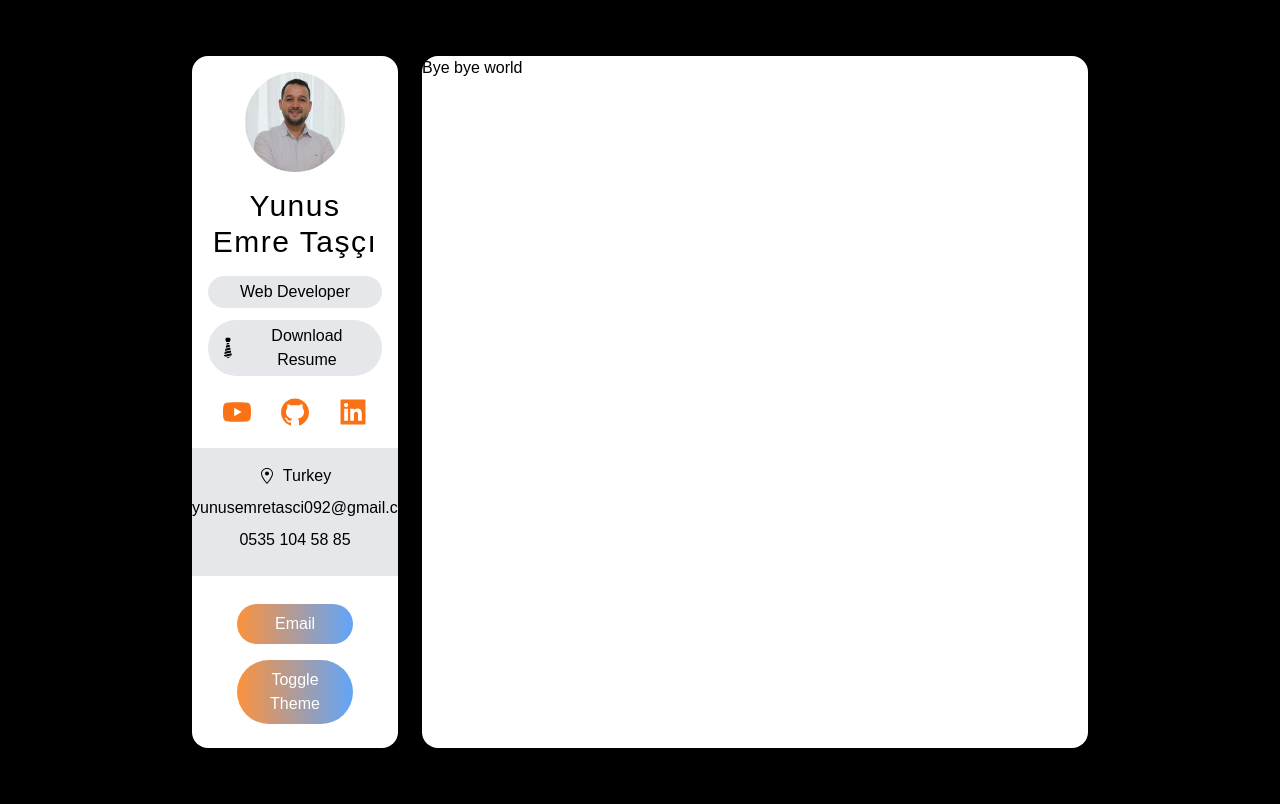
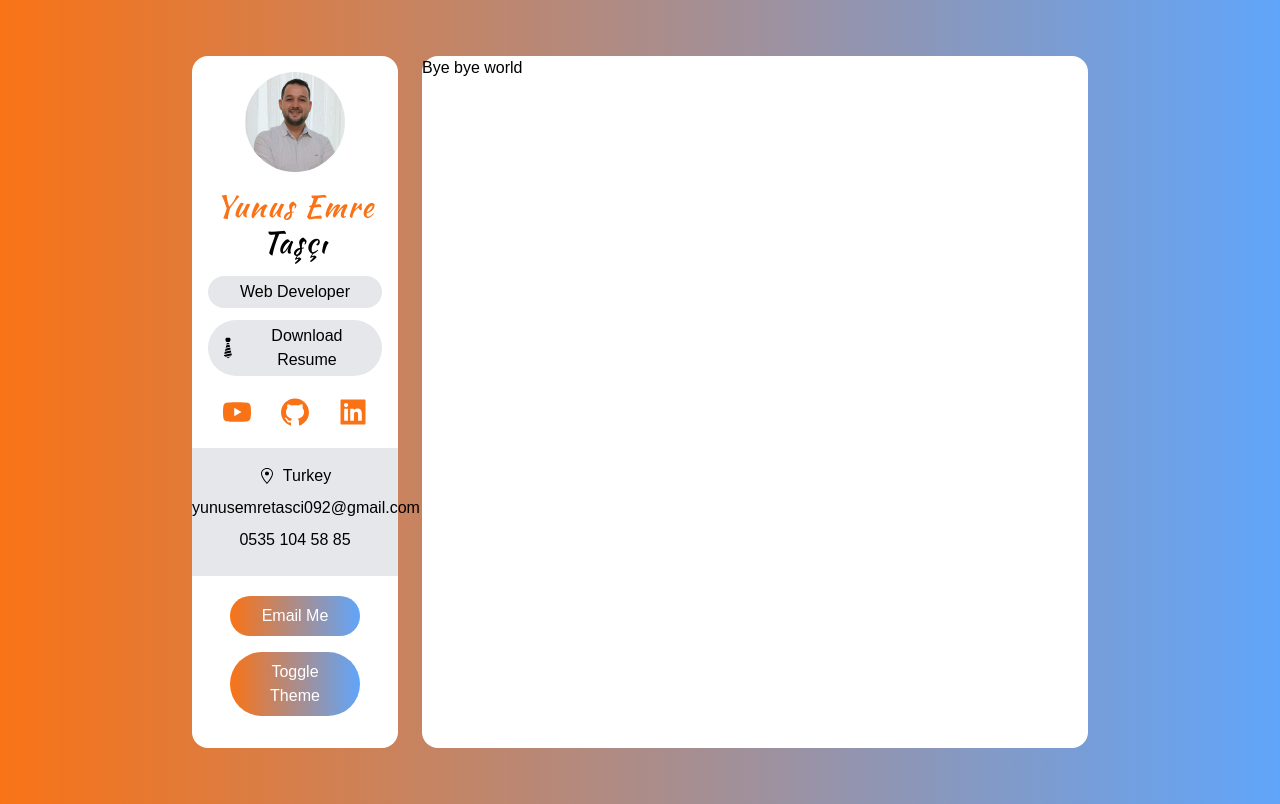
Before and after one commit to Yunus-Emre-Tasci/Modern_Portfolio, a Next.js app: page / in a window 1280 px wide. Built offline with nearby package versions, Linux system fonts and the light colour scheme.

Commit message:
tailwindconfig-theme

```diff
--- a/components/Sidebar.tsx
+++ b/components/Sidebar.tsx
@@ -14,8 +14,8 @@ const Sidebar = () => {
         height={100}
         className="mx-auto rounded-full"
       />
-      <h3 className="my-4 text-3xl font-medium tracking-wider">
-        <span>Yunus Emre</span> Taşçı
+      <h3 className="my-4 text-3xl font-medium tracking-wider font-kaushan">
+        <span className="text-orange">Yunus Emre</span> Taşçı
       </h3>
 
       <p className="px-2 py-1 my-3 bg-gray-200 rounded-full">Web Developer</p>
@@ -27,7 +27,7 @@ const Sidebar = () => {
         {" "}
         <GiTie className="w-6 h-6" /> Download Resume
       </a>
-      <div className="flex justify-around w-3/4 mx-auto my-5 text-orange-500 md:w-full">
+      <div className="flex justify-around w-3/4 mx-auto my-5 text-orange md:w-full">
         <a href="">
           <AiFillYoutube className="w-8 h-8" />
         </a>
@@ -46,8 +46,8 @@ const Sidebar = () => {
         <p className="my-2">yunusemretasci092@gmail.com</p>
         <p className="my-2">0535 104 58 85</p>
       </div>
-      <button className="w-8/12 px-5 py-2 my-2 text-white rounded-full bg-gradient-to-r from-orange-400 to-blue-400">Email</button>
-      <button className="w-8/12 px-5 py-2 my-2 text-white rounded-full bg-gradient-to-r from-orange-400 to-blue-400">Toggle Theme</button>
+      <button className="w-3/4 px-5 py-2 text-white rounded-full bg-gradient-to-r from-orange to-blue-400">Email Me</button>
+      <button className="w-3/4 px-5 py-2 my-4 text-white rounded-full bg-gradient-to-r from-orange to-blue-400">Toggle Theme</button>
     </div>
   );
 }
--- a/pages/_document.tsx
+++ b/pages/_document.tsx
@@ -3,11 +3,17 @@ import { Html, Head, Main, NextScript } from 'next/document'
 export default function Document() {
   return (
     <Html lang="en">
-      <Head />
-      <body>
+      <Head>
+        <link rel="preconnect" href="https://fonts.gstatic.com" />
+        <link
+          href="https://fonts.googleapis.com/css2?family=Kaushan+Script&display=swap"
+          rel="stylesheet"
+        />
+      </Head>
+      <body className='bg-gradient-to-r from-orange to-blue-400'>
         <Main />
         <NextScript />
       </body>
     </Html>
-  )
+  );
 }
--- a/tailwind.config.js
+++ b/tailwind.config.js
@@ -6,12 +6,20 @@ module.exports = {
     './app/**/*.{js,ts,jsx,tsx,mdx}',
   ],
   theme: {
+    fontFamily: {
+      kaushan: ['Kaushan Script',],
+    },
     extend: {
-      backgroundImage: {
-        'gradient-radial': 'radial-gradient(var(--tw-gradient-stops))',
-        'gradient-conic':
-          'conic-gradient(from 180deg at 50% 50%, var(--tw-gradient-stops))',
+      colors: {
+        'orange': {
+          DEFAULT: '#f97316',
+        },
       },
+      // backgroundImage: {
+      //   'gradient-radial': 'radial-gradient(var(--tw-gradient-stops))',
+      //   'gradient-conic':
+      //     'conic-gradient(from 180deg at 50% 50%, var(--tw-gradient-stops))',
+      // },
     },
   },
   plugins: [],
```
